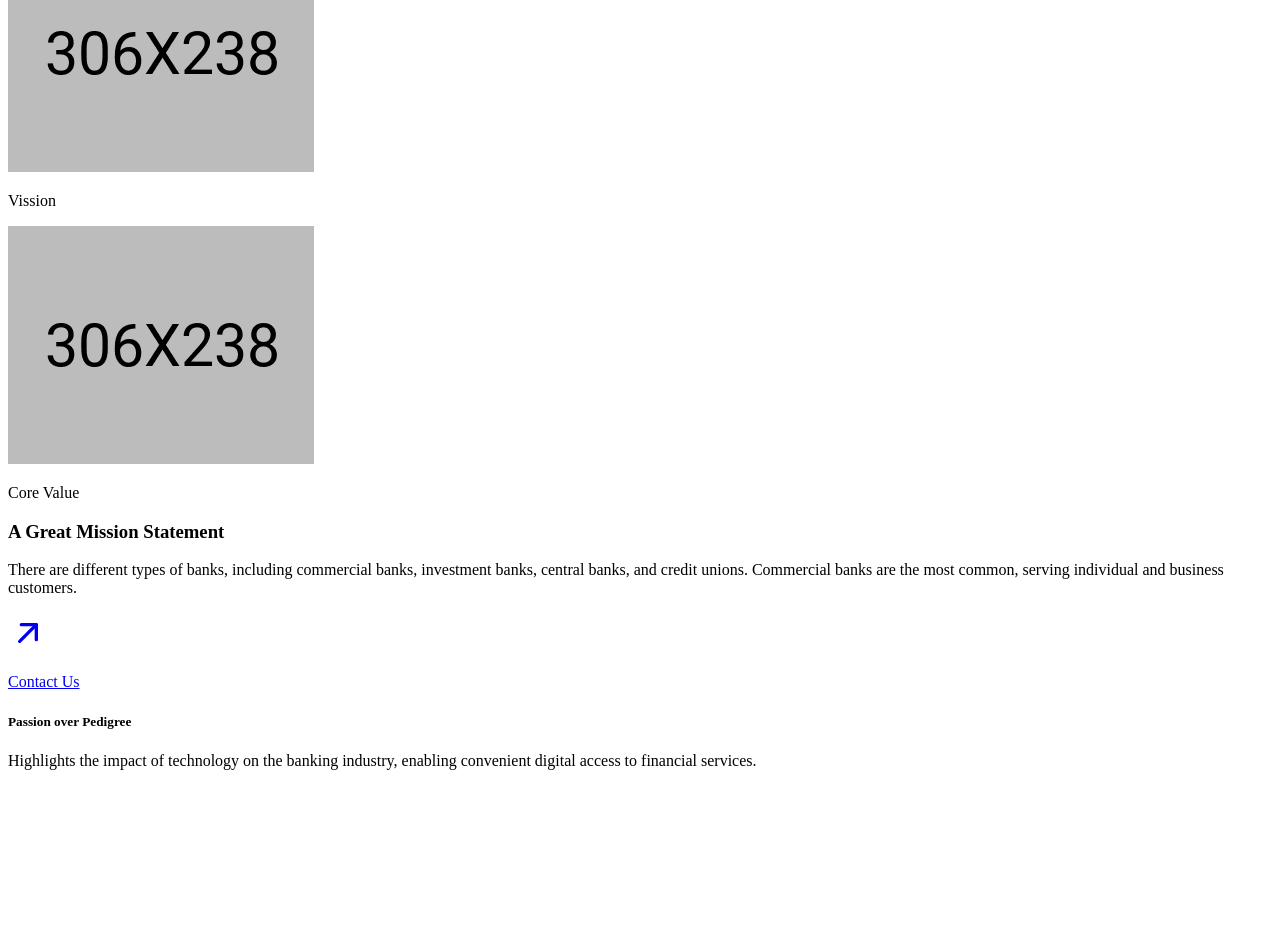
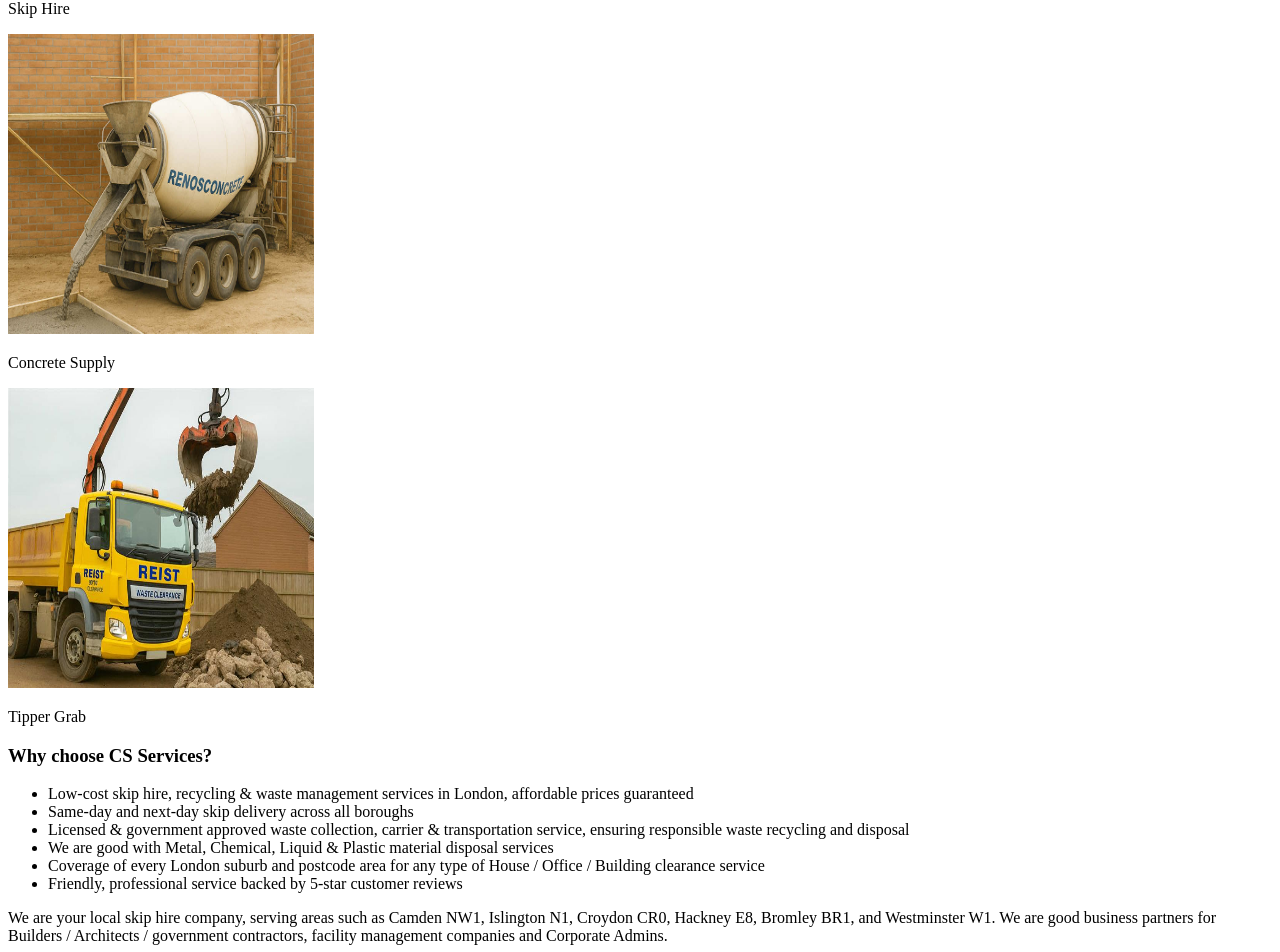
Before and after one commit to Giftechies/css-construction, a Next.js app: page /about-us/AboutMission in a window 1280 px wide. Shown: the part 628-1580 px from the top of the page. Before the commit the page ends 1414 px from the top, so only its background shows below. Built offline with nearby package versions, Linux system fonts and the light colour scheme.

Commit message:
update about

```diff
--- a/src/app/(inner-pages)/about-us/page.tsx
+++ b/src/app/(inner-pages)/about-us/page.tsx
@@ -5,6 +5,8 @@ import InnerBanner  from "@/components/ui/InnerBanner"
 import { Metadata } from "next";
 import Vision from "@/pages/home/Vision";
 import Projects from "@/pages/projects/Projects";
+import AboutWhyChooseUs from "@/pages/about-us/AboutWhyChooseUs";
+import AboutMission from "@/pages/about-us/AboutMission";
 
 export const metadata: Metadata = {
   title: "About Us - css construction",
@@ -37,7 +39,11 @@ export default function AboutPage() {
           stepText1={"Domestic customers needing small skips for house, garage, loft, and garden rubbish collection and for garbage recycling "}
           stepText2={"Builders and tradespeople requiring builder’s skips, hardcore removal, and grab lorries for concrete cleaning services"}
           stepText3={"Commercial clients for office clearances, shop waste collections, and bulk site waste disposal"}
+          stepText4={"Industrial Clients can contact us for any eco-friendly Metal Scrap / Plastic Waste / Hazardous Waste (subject to Approval / licensing) management services in all of England & UK."}
         />
+        {/* <AboutWhyChooseUs/> */}
+        <AboutMission/>
+
         <Vision/>
         <Projects/>
 
--- a/src/app/api/email/route.js
+++ b/src/app/api/email/route.js
@@ -15,8 +15,8 @@ export async function POST(req) {
 
     const subject =
       type === "contact"
-        ? "📩 New Contact Form Submission"
-        : "🚛 New Skip Collection Request";
+        ? " New Contact Form Submission"
+        : " New Skip Collection Request";
 
     const html = `
       <h2 style="font-family: sans-serif; color: #333;">${subject}</h2>
--- a/src/pages/about-us/AboutMission.tsx
+++ b/src/pages/about-us/AboutMission.tsx
@@ -8,73 +8,91 @@ import Image from "next/image";
 
 const AboutMission = () => {
   return (
-    <section className="spy120px fade-wrapper bg-white-4">
+    <section className="spy80px fade-wrapper bg-gray-200">
       <div className="container">
         <div className="grid items-center gap-6 xl:grid-cols-2">
-          <div className="grid items-center gap-5 max-xl:justify-center sm:grid-cols-2">
+          <div className="grid  h-full border-4 items-center gap-5 max-xl:justify-center sm:grid-cols-2">
             <div className="group theme-transition-3 relative col-start-1 col-end-2 overflow-hidden text-black-4">
               <Image
-                src={imageBig}
+                src={'/img/innerimg/skip-hire-pic.jpg'}
                 width={306}
-                height={500}
-                alt="Mission image"
-                className="block max-xl:mx-auto"
+                height={600}
+                alt="Skip Hire Image"
+                className="block max-xl:mx-auto "
               />
               <div className="rounded-16px theme-transition-4 absolute bottom-0 left-0 flex h-0 w-full items-center justify-center bg-[linear-gradient(0deg,rgba(18,18,18,0.80)_0%,rgba(18,18,18,0.20)_100%)] opacity-0 group-hover:visible  group-hover:h-full group-hover:opacity-100">
-                <p className="h3 font-medium text-white-1">MIssion</p>
+                <p className="h3 font-medium text-white-1">Skip Hire</p>
               </div>
             </div>
             <div className="flex flex-col gap-6">
               <div className="group theme-transition-3 relative text-black-4 ">
                 <Image
-                  src={imageTwo}
+                  src={"/img/innerimg/concrete.jpg"}
                   width={306}
-                  height={238}
-                  alt="Mission image"
+                  height={300}
+                  alt="Concrete Supplyimage"
                 />
                 <div className="rounded-16px theme-transition-4 absolute bottom-0 left-0 flex h-0 w-full items-center justify-center bg-[linear-gradient(0deg,rgba(18,18,18,0.80)_0%,rgba(18,18,18,0.20)_100%)] opacity-0 group-hover:visible  group-hover:h-full group-hover:opacity-100">
-                  <p className="h3 font-medium text-white-1">Vission</p>
+                  <p className="h3 font-medium text-white-1">Concrete Supply</p>
                 </div>
               </div>
               <div className="group theme-transition-3 relative text-black-4 ">
                 <Image
-                  src={imageThree}
+                  src={"/img/innerimg/Tipper-Grab.jpg"}
                   width={306}
-                  height={238}
-                  alt="Mission image"
+                  height={300}
+                  alt="Tipper Grab image"
                 />
                 <div className="rounded-16px theme-transition-4 absolute bottom-0 left-0 flex h-0 w-full items-center justify-center bg-[linear-gradient(0deg,rgba(18,18,18,0.80)_0%,rgba(18,18,18,0.20)_100%)] opacity-0 group-hover:visible  group-hover:h-full group-hover:opacity-100">
-                  <p className="h3 font-medium text-white-1">Core Value</p>
+                  <p className="h3 font-medium text-white-1">Tipper Grab</p>
                 </div>
               </div>
             </div>
           </div>
-          <div className="max-xl:spt60px max-xl:spb60px flex h-full bg-secondary  px-10">
+          <div className=" flex h-full px-10">
             <div className="my-auto">
               <SectionTitle
-                text="A Great Mission Statement"
-                className="h3 font-medium text-white-1"
+                text="Why choose CS Services?"
+                className="h3 text-primary font-medium "
               />
-              <SectionText
-                text="There are different types of banks, including commercial banks, investment banks, central banks, and credit unions. Commercial banks are the most common, serving individual and business customers."
-                className="fade-top mt-3 text-white-1"
-              />
-              <div className="info-card spt40px flex gap-7 max-sm:flex-col-reverse">
-                <RoundedLink
-                  buttonText="Contact Us"
-                  link="/contact-us"
-                  className="shrink-0 border-accent-3 bg-accent-3 hover:border-accent-3 hover:bg-transparent"
-                />
-                <div>
-                  <h5 className="h4 font-medium text-white-1">
-                    Passion over Pedigree
-                  </h5>
-                  <SectionText
-                    text="Highlights the impact of technology on the banking industry, enabling convenient digital access to financial services."
-                    className="fade-top mt-3 text-white-1"
-                  />
-                </div>
-              </div>
+              <ul className=" list-disc list-inside space-y-3 mt-6 pl-12 " >
+                <li>
+                  Low-cost skip hire, recycling & waste management services in
+                  London, affordable prices guaranteed{" "}
+                </li>
+                <li>
+                  {" "}
+                  Same-day and next-day skip delivery across all boroughs
+                </li>
+                <li>
+                  {" "}
+                  Licensed & government approved waste collection, carrier &
+                  transportation service, ensuring responsible waste recycling
+                  and disposal{" "}
+                </li>
+                <li>
+                  {" "}
+                  We are good with Metal, Chemical, Liquid & Plastic material
+                  disposal services
+                </li>
+                <li>
+                  {" "}
+                  Coverage of every London suburb and postcode area for any type
+                  of House / Office / Building clearance service{" "}
+                </li>
+                <li>
+                  {" "}
+                  Friendly, professional service backed by 5-star customer
+                  reviews{" "}
+                </li>
+              </ul>
+                <p className="mt-4" >
+                  We are your local skip hire company, serving areas such
+                  as Camden NW1, Islington N1, Croydon CR0, Hackney E8, Bromley
+                  BR1, and Westminster W1. We are good business partners for
+                  Builders / Architects / government contractors, facility
+                  management companies and Corporate Admins.{" "}
+                </p>
             </div>
           </div>
         </div>
```
Also changed, not shown: src/pages/local/AboutPage.jsx (+4 -3 lines).
